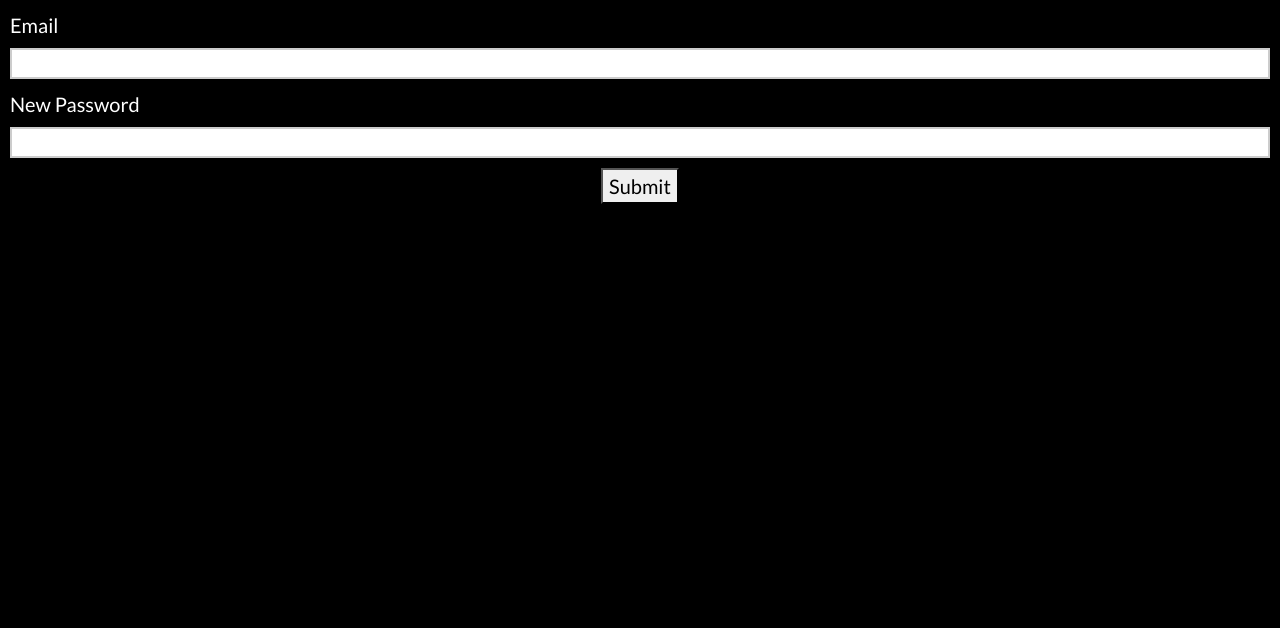
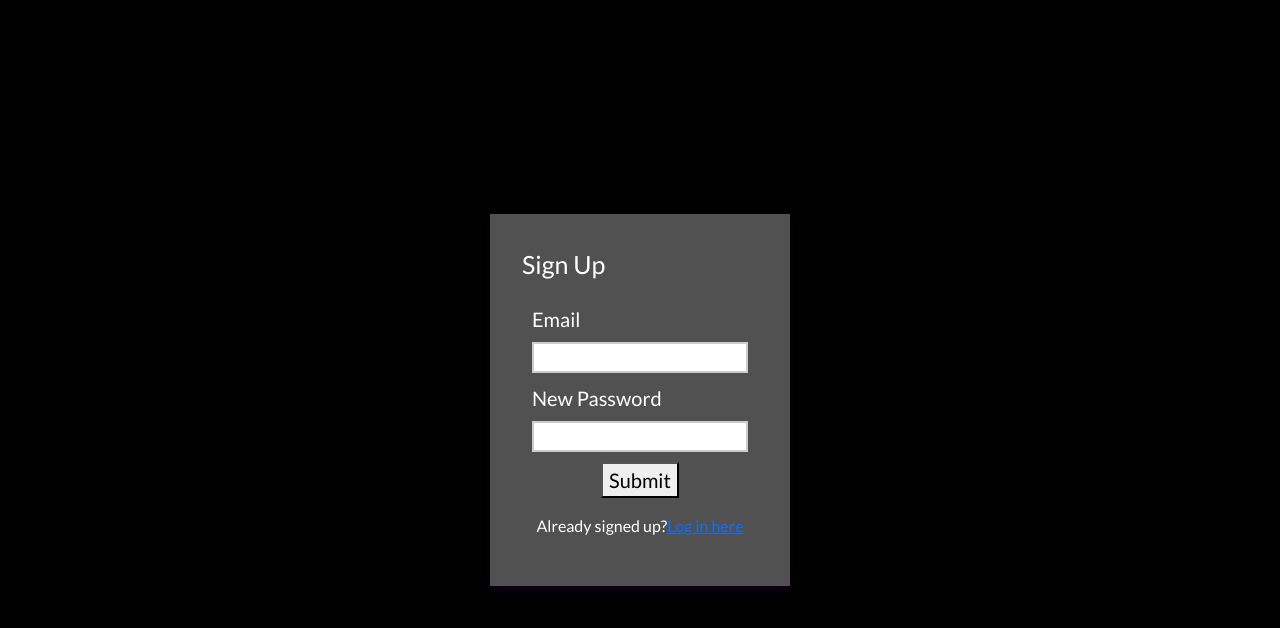
Before and after one commit to info340a-sp22/project-marinawooden, a React (Create React App) app: page /register in a window 1280 px wide. Shown: the top 628 px of the page. Built offline with nearby package versions, Linux system fonts and the light colour scheme; no server answers; the database is empty.

Commit message:
styling to login and register

```diff
--- a/src/components/Login.js
+++ b/src/components/Login.js
@@ -58,8 +58,7 @@ export function Login() {
           })
           .catch((error) => {
             /** WRONG CREDENTIALS CASE */
-            console.log(error);
-            alert(error.message);
+            alert("Those were the wrong credentials");
           });
     };
 
@@ -87,10 +86,12 @@ export function Login() {
         <div className="button-container">
           <input type="submit" />
         </div>
-        <p>
-          Don't have an account?
-          <Link to='/register'>Create one here</Link>
-        </p>
+        <div className="mt-3">
+          <p className="small-text text-center">
+            Don't have an account?
+            <Link to='/register'>Create one here</Link>
+          </p>
+        </div>
       </form>
 
     </div>
--- a/src/components/Register.js
+++ b/src/components/Register.js
@@ -43,8 +43,10 @@ export default function Register() {
   }
 
   return (
+    <div className="app d-flex align-items-center justify-content-center">
+      <div className="login-form">
+        <div className="title">Sign Up</div>
         <div className="form">
-
           <form onSubmit={handleSubmit}>
             <div className="input-container">
               <label>Email </label>
@@ -57,7 +59,15 @@ export default function Register() {
             <div className="button-container">
               <button>Submit</button>
             </div>
+            <div className="mt-3">
+              <p className="small-text text-center">
+                Already signed up?
+                <Link to='/login'>Log in here</Link>
+              </p>
+            </div>
           </form>
+        </div>
+      </div>
     </div>
   )
 }
```
Lines whose indentation alone changed are shown as unchanged.
